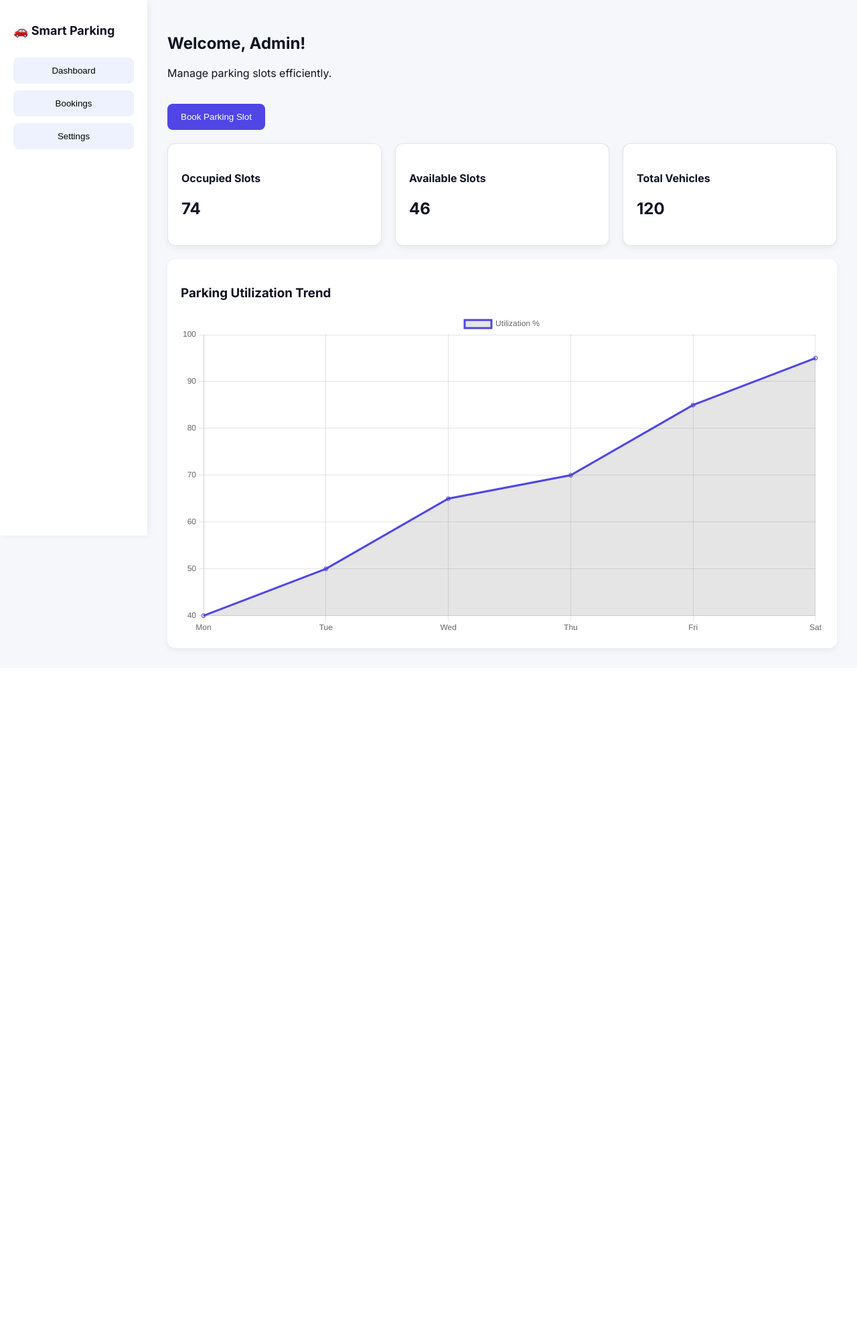
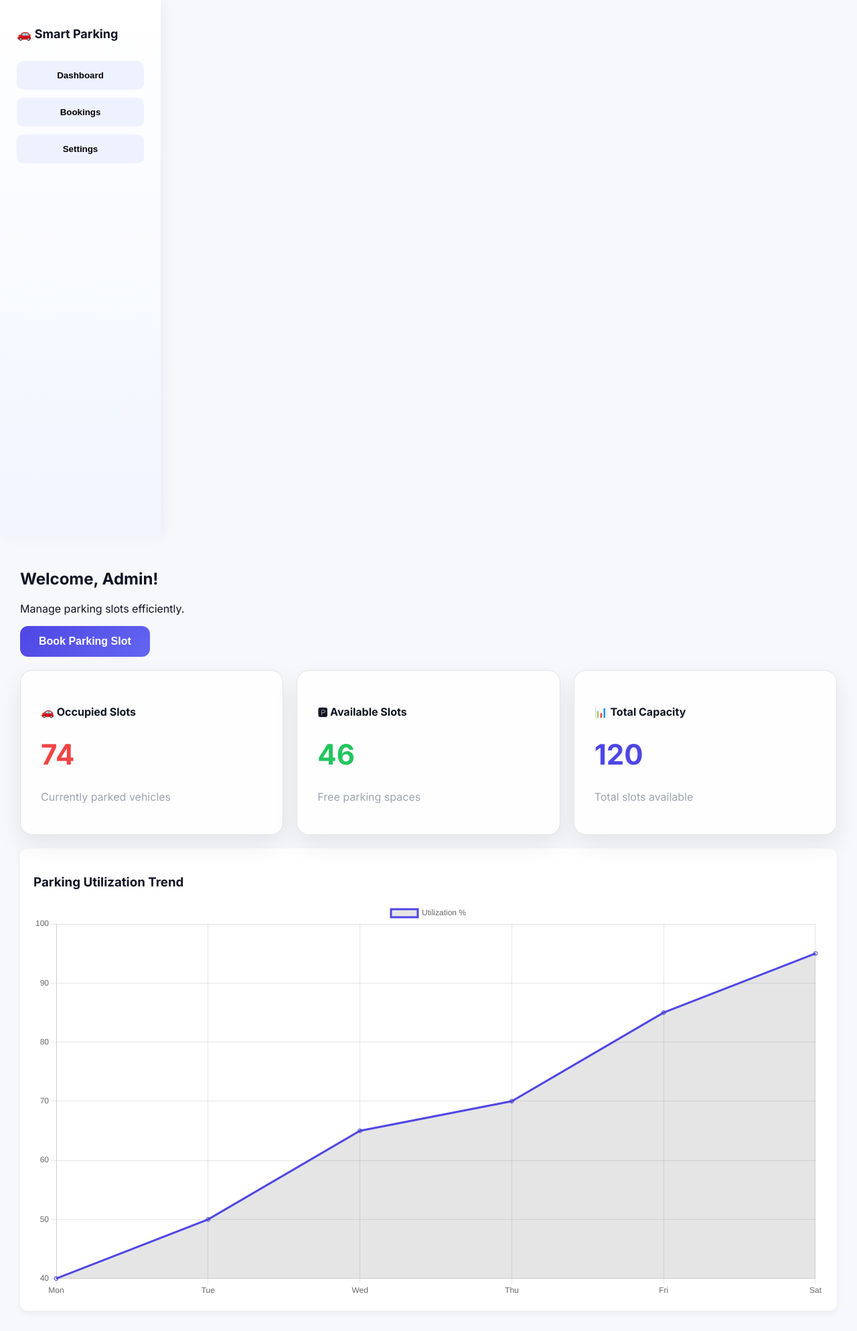
Before and after one commit to yadusaheb5-oss/parking_management, a Flask app: page / in a window 1280 px wide. Shown: the whole page at 67% size. Before the commit the page ends 975 px from the top, so only its background shows below. Run offline with Flask 3, Linux system fonts and the light colour scheme; parts of the project's set-up code (start-up, migrations or seed data) failed here and were passed over.

Commit message:
Update index.html

```diff
--- a/parking_management_system-master/templates/index.html
+++ b/parking_management_system-master/templates/index.html
@@ -71,20 +71,22 @@
 <script src="https://cdn.jsdelivr.net/npm/chart.js"></script>
 
 <style>
-body {
+body body {
     margin:0;
     font-family:'Inter', sans-serif;
-    background:#f5f7fb;
+    background: linear-gradient(135deg, #eef2ff 0%, #f8fafc 100%);
     display:flex;
 }
 
+
 .sidebar {
-    width:220px;
-    background:white;
+    width:240px;
+    background: linear-gradient(180deg, #ffffff, #f1f5ff);
     height:100vh;
-    padding:20px;
-    box-shadow:2px 0 10px rgba(0,0,0,0.05);
+    padding:25px;
+    box-shadow: 4px 0 20px rgba(0,0,0,0.05);
 }
+
 
 .sidebar h2 {
     font-size:18px;
@@ -93,13 +95,22 @@ body {
 
 .sidebar button {
     width:100%;
-    padding:12px;
-    margin-bottom:10px;
+    padding:14px;
+    margin-bottom:12px;
     border:none;
     background:#eef2ff;
-    border-radius:8px;
+    border-radius:10px;
     cursor:pointer;
+    font-weight:600;
+    transition:0.3s;
 }
+
+.sidebar button:hover {
+    background:#4f46e5;
+    color:white;
+    transform:translateX(5px);
+}
+
 
 .main {
     flex:1;
@@ -114,21 +125,37 @@ body {
 
 .card {
     flex:1;
-    background:white;
-    padding:20px;
-    border-radius:12px;
-    box-shadow:0 4px 10px rgba(0,0,0,0.05);
+    background: rgba(255,255,255,0.85);
+    backdrop-filter: blur(10px);
+    padding:30px;
+    border-radius:18px;
+    box-shadow: 0 15px 35px rgba(0,0,0,0.08);
+    transition:0.3s ease;
 }
 
+.card:hover {
+    transform: translateY(-8px);
+    box-shadow: 0 20px 45px rgba(79,70,229,0.15);
+}
+
+
 .primary-btn {
-    background:#4f46e5;
+    background: linear-gradient(135deg, #4f46e5, #6366f1);
     color:white;
-    padding:12px 20px;
+    padding:14px 28px;
     border:none;
-    border-radius:8px;
+    border-radius:12px;
     cursor:pointer;
-    margin-top:20px;
+    font-weight:600;
+    font-size:16px;
+    transition:0.3s ease;
 }
+
+.primary-btn:hover {
+    transform: scale(1.08);
+    box-shadow: 0 12px 30px rgba(79,70,229,0.4);
+}
+
 
 .table {
     background:white;
@@ -175,21 +202,27 @@ body {
     <button class="primary-btn" onclick="openModal()">Book Parking Slot</button>
 
  <div class="cards">
+
     <div class="card">
-            <h4>Occupied Slots</h4>
-            <h2>{{ occupied }}</h2>
+        <h4>🚗 Occupied Slots</h4>
+        <h1 style="color:#ef4444; font-size:42px;">{{ occupied }}</h1>
+        <p style="color:#9ca3af;">Currently parked vehicles</p>
     </div>
 
     <div class="card">
-            <h4>Available Slots</h4>
-            <h2>{{ available }}</h2>
+        <h4>🅿 Available Slots</h4>
+        <h1 style="color:#22c55e; font-size:42px;">{{ available }}</h1>
+        <p style="color:#9ca3af;">Free parking spaces</p>
     </div>
 
     <div class="card">
-            <h4>Total Vehicles</h4>
-            <h2>{{ total_slots }}</h2>
+        <h4>📊 Total Capacity</h4>
+        <h1 style="color:#4f46e5; font-size:42px;">{{ total_slots }}</h1>
+        <p style="color:#9ca3af;">Total slots available</p>
     </div>
+
 </div>
+
 
     <div class="table">
         <h3>Parking Utilization Trend</h3>
```
Lines whose indentation alone changed are shown as unchanged.
